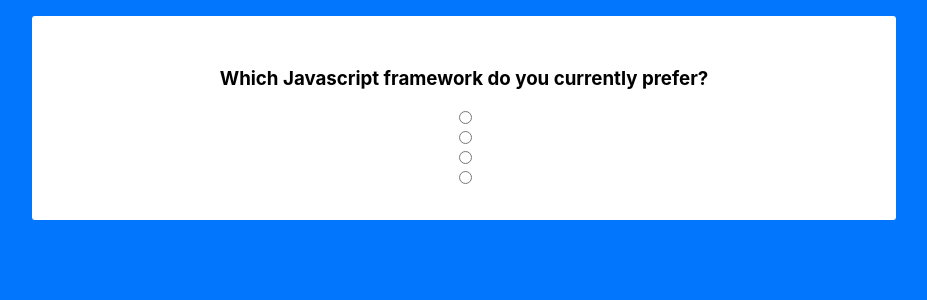
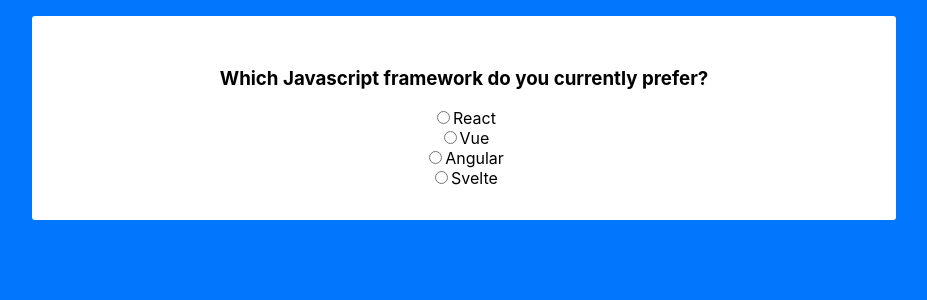
Before and after one commit to jaceksupernak/polling-app, a React (Create React App) app: page / in a window 1280 px wide. Shown: the top 300 px of the page, without its empty margins (176-1103 px from the left). Built offline with nearby package versions, Linux system fonts and the light colour scheme.

Commit message:
Label text issue fixed: sp. on options property

```diff
--- a/src/components/App.js
+++ b/src/components/App.js
@@ -3,10 +3,10 @@
 import Poll from './Poll';
 
 const options = [
-  { reponse: 'React' },
-  { reponse: 'Vue' },
-  { reponse: 'Angular' },
-  { reponse: 'Svelte' },
+  { response: 'React' },
+  { response: 'Vue' },
+  { response: 'Angular' },
+  { response: 'Svelte' },
 ];
 
 const App = () => {
```
